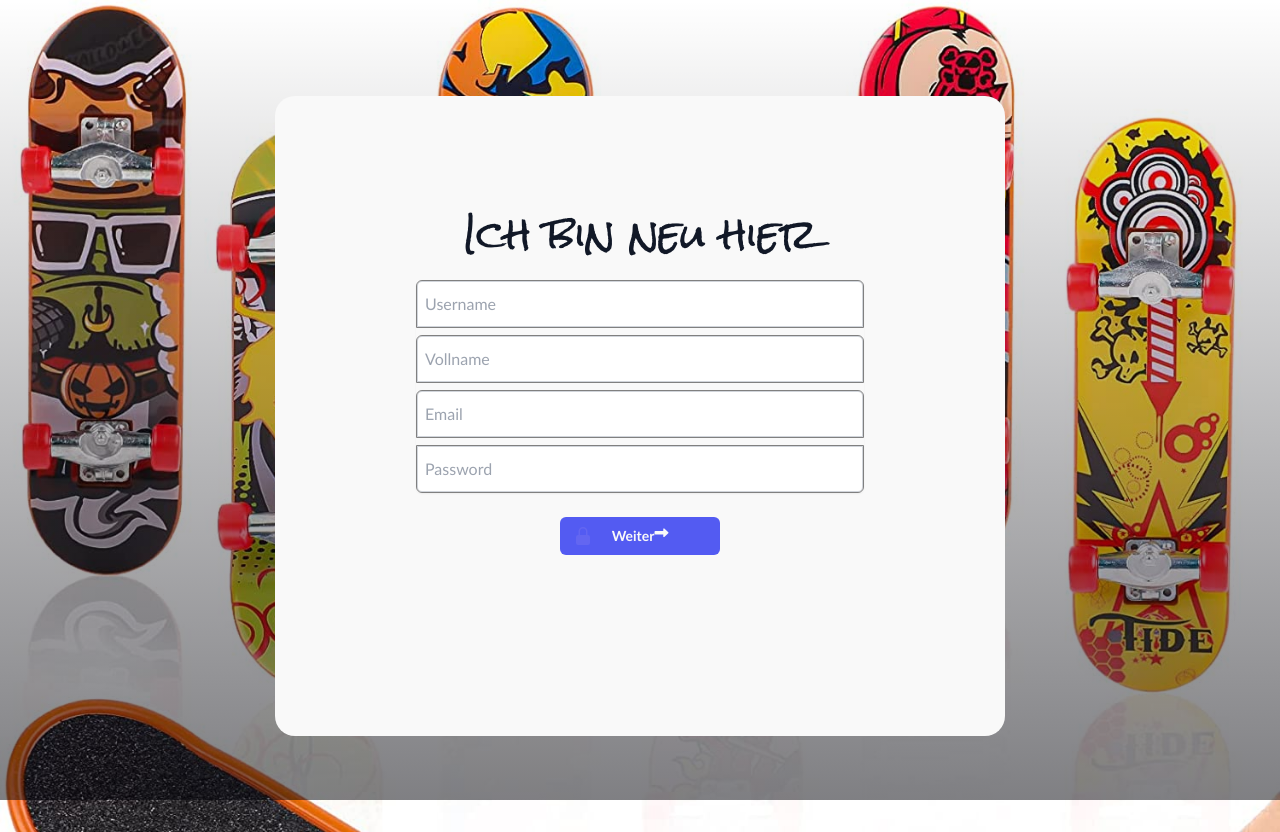
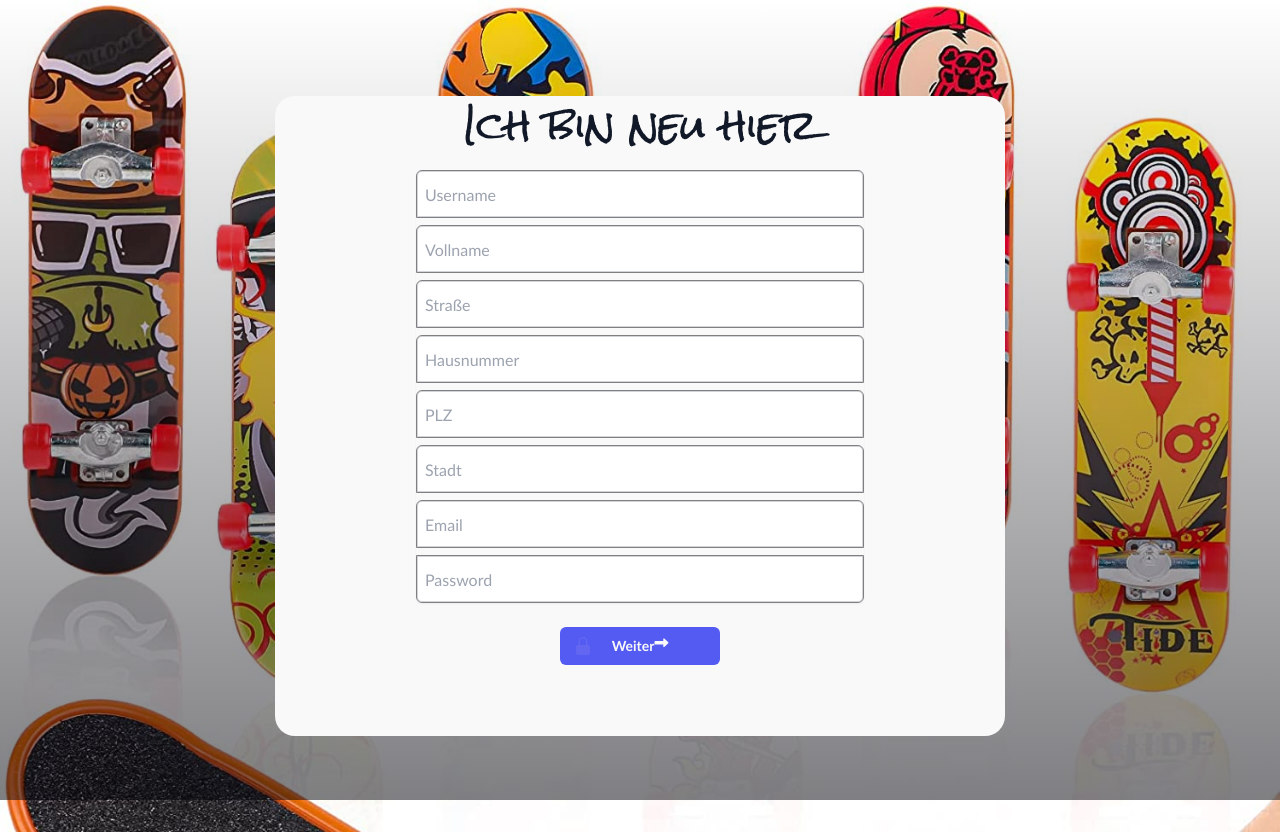
Before and after one commit to Dci-Project-Group-5/Frontend, a React (Vite) app in the folder finger-board-fe/: page /register in a window 1280 px wide. Built offline with nearby package versions, Linux system fonts and the light colour scheme.

Commit message:
register für address korrigiert

```diff
--- a/finger-board-fe/src/components/Dashboard.jsx
+++ b/finger-board-fe/src/components/Dashboard.jsx
@@ -21,14 +21,14 @@ function Dashboard() {
         <div>user_id : {_id}</div>
         <div>
           username :{username}
-          <button>ändern</button>
+          <button>edit</button>
         </div>
         <div>
           email : {email}
-          <button>ändern</button>
+          <button>edit</button>
         </div>
         <div>
-          password : ***************<button>ändern</button>
+          password : ***************<button>edit</button>
         </div>
       </div>
 
--- a/finger-board-fe/src/components/Register.jsx
+++ b/finger-board-fe/src/components/Register.jsx
@@ -16,11 +16,17 @@ function Register() {
     address: { street: "", housenumber: "", zip: "", city: "" },
   });
 
+
   const register_URL = "https://finger-board.onrender.com/api/v1/user/register";
 
   const handleChange = (e) => {
     setUser({ ...user, [e.target.name]: e.target.value });
   };
+
+  const handleChangeAddress = (e) => {
+    setUser({ ...user, address: { ...user.address, [e.target.name]: e.target.value } });
+  };
+
   const handleSubmit = async (e) => {
     e.preventDefault();
     try {
@@ -80,14 +86,14 @@ function Register() {
                   />
                 </div>
 
-                {/* <div>
+                <div>
                   <input
                     type="text"
                     required
                     className=" info relative block w-full rounded-t-md border-0 py-1.5 text-gray-900 ring-1 ring-inset ring-gray-300 placeholder:text-gray-400 focus:z-10 focus:ring-2 focus:ring-inset focus:ring-indigo-600 sm:text-sm sm:leading-6"
                     placeholder="Straße"
-                    name="address.street"
-                    onChange={handleChange}
+                    name="street"
+                    onChange={handleChangeAddress}
                     value={user.address.street}
                   />
                 </div>
@@ -98,7 +104,7 @@ function Register() {
                     className=" info relative block w-full rounded-t-md border-0 py-1.5 text-gray-900 ring-1 ring-inset ring-gray-300 placeholder:text-gray-400 focus:z-10 focus:ring-2 focus:ring-inset focus:ring-indigo-600 sm:text-sm sm:leading-6"
                     placeholder="Hausnummer"
                     name="housenumber"
-                    onChange={handleChange}
+                    onChange={handleChangeAddress}
                     value={user.address.housenumber}
                   />
                 </div>
@@ -108,8 +114,8 @@ function Register() {
                     required
                     className=" info relative block w-full rounded-t-md border-0 py-1.5 text-gray-900 ring-1 ring-inset ring-gray-300 placeholder:text-gray-400 focus:z-10 focus:ring-2 focus:ring-inset focus:ring-indigo-600 sm:text-sm sm:leading-6"
                     placeholder="PLZ"
-                    name="address.zip"
-                    onChange={handleChange}
+                    name="zip"
+                    onChange={handleChangeAddress}
                     value={user.address.zip}
                   />
                 </div>
@@ -120,11 +126,11 @@ function Register() {
                     required
                     className=" info relative block w-full rounded-t-md border-0 py-1.5 text-gray-900 ring-1 ring-inset ring-gray-300 placeholder:text-gray-400 focus:z-10 focus:ring-2 focus:ring-inset focus:ring-indigo-600 sm:text-sm sm:leading-6"
                     placeholder="Stadt"
-                    name="address.city"
-                    onChange={handleChange}
+                    name="city"
+                    onChange={handleChangeAddress}
                     value={user.address.city}
                   />
-                </div> */}
+                </div>
 
                 <div>
                   <input
```
